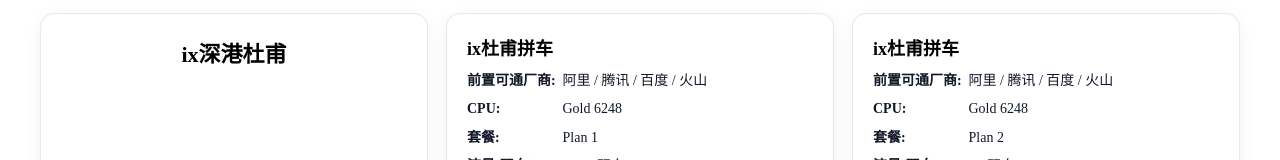
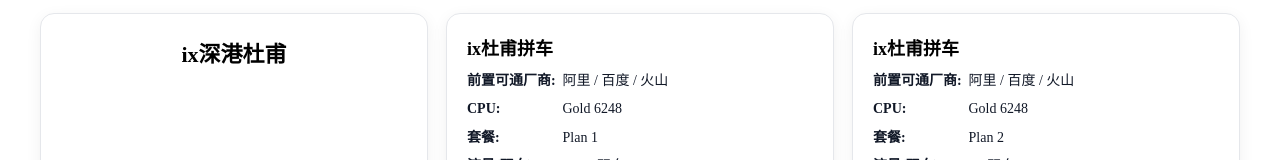
Before and after one commit to L1ttlebear/shoplist, a Vue app: page / in a window 1280 px wide. Shown: the part 199-359 px from the top of the page. Built offline with nearby package versions, Linux system fonts and the light colour scheme.

Commit message:
remove Tencent from vendors

```diff
--- a/src/data/products.js
+++ b/src/data/products.js
@@ -10,7 +10,7 @@
     },
     {
       name: "ix杜甫拼车",
-      preVendors: "阿里 / 腾讯 / 百度 / 火山",
+      preVendors: "阿里 / 百度 / 火山",
       cpu: "Gold 6248",
       plan: "Plan 1",
       traffic: "500G 双向",
@@ -24,7 +24,7 @@
     },
     {
       name: "ix杜甫拼车",
-      preVendors: "阿里 / 腾讯 / 百度 / 火山",
+      preVendors: "阿里 / 百度 / 火山",
       cpu: "Gold 6248",
       plan: "Plan 2",
       traffic: "1T 双向",
```
